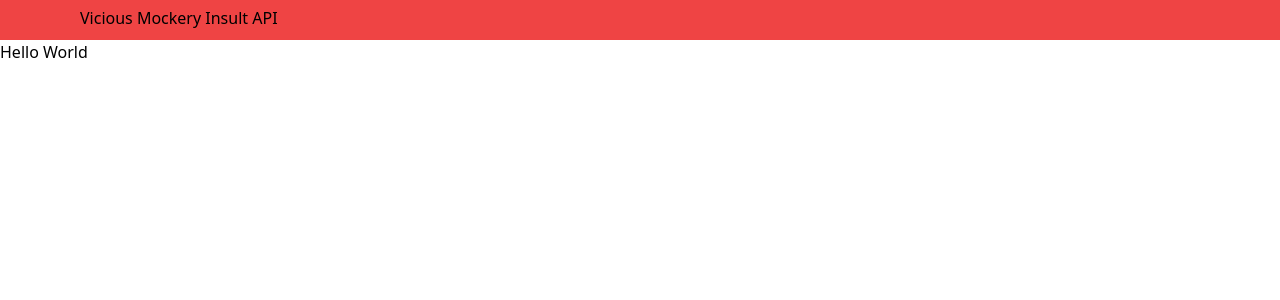
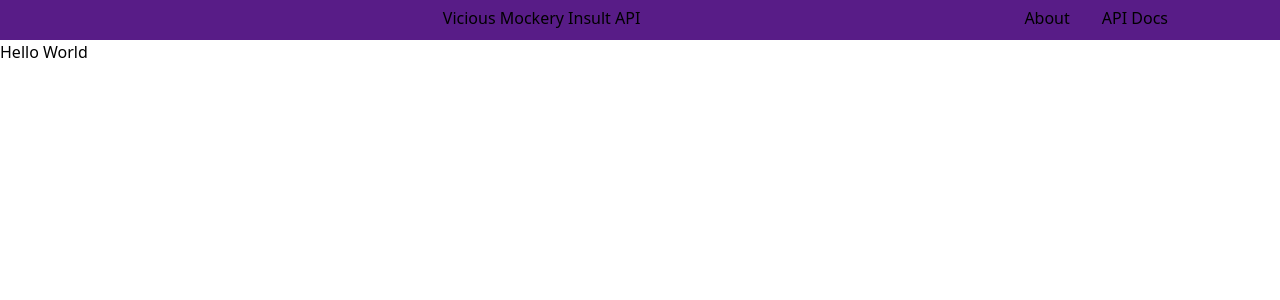
Before and after one commit to lbasken/vicious-mockery-web, a React (Vite) app: page / in a window 1280 px wide. Shown: the top 300 px of the page. Built offline with nearby package versions, Linux system fonts and the light colour scheme.

Commit message:
added AppBar styles, created About and API Doc pages

```diff
--- a/src/components/AppBar/AppBar.tsx
+++ b/src/components/AppBar/AppBar.tsx
@@ -1,7 +1,10 @@
-// eslint-disable-next-line @typescript-eslint/ban-ts-comment
-// @ts-expect-error
-import React from 'react';
+export default function AppBar() {
+    return <div className="bg-purple-900 h-10 pt-1.5">
+        <section className="flex flex-row-reverse">
+            <div className="pr-28"><a href="https://google.com">API Docs</a></div>
+            <div className="pr-8"><a href="https://google.com">About</a></div>
+            <div className="pr-96">Vicious Mockery Insult API</div>
+        </section>
+    </div>
 
-export default function AppBar() {
-    return <div className="bg-red-500 h-10 px-20 pt-1.5">Vicious Mockery Insult API</div>
 }
--- /dev/null
+++ b/src/pages/AboutPage/AboutPage.tsx
@@ -0,0 +1,3 @@
+export default function AboutPage() {
+    return <div>About Page</div>
+}
```
Also changed, not shown: src/pages/DocPage/DocPage.tsx (added).
